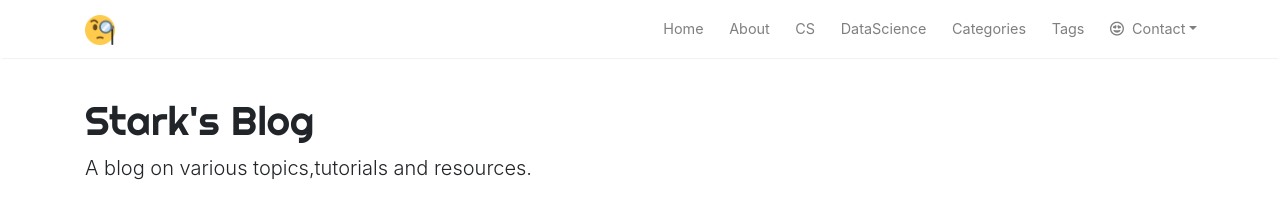
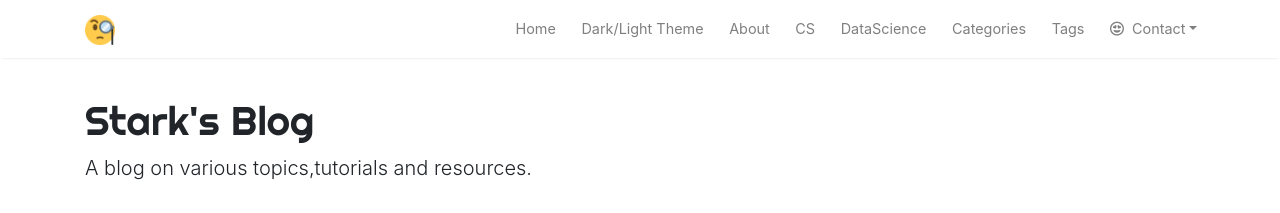
Before and after one commit to StarkSources/myblog, a Jekyll site: the page built from changelog.md, in a window 1280 px wide. Shown: the top 213 px of the page. Built offline with Jekyll 4.4.1, drawn with Linux system fonts in a browser that asks for light colours; nearby versions of some CDN libraries; our own code applies the rules of GitHub Pages for plain Markdown files; comment, search, counter and statistics services are not loaded.

Commit message:
Update default.html

```diff
--- a/_layouts/default.html
+++ b/_layouts/default.html
@@ -77,8 +77,15 @@
             box-sizing: border-box;
     }
     }
+theme{cursor:pointer}
 	</style>
 
+        <script>
+	        document.body.style.backgroundColor=sessionStorage.getItem("bg");
+		document.body.style.color=sessionStorage.getItem("cc");
+		function theme(){"rgb(255, 255, 255)"===sessionStorage.getItem("bg")?(sessionStorage.setItem("bg","rgb(6, 23, 37)"),sessionStorage.setItem("cc","#777")):null==sessionStorage.getItem("bg")?(sessionStorage.setItem("bg","rgb(6, 23, 37)"),sessionStorage.setItem("cc","#777")):"rgb(6, 23, 37)"===sessionStorage.getItem("bg")&&(sessionStorage.setItem("bg","rgb(255, 255, 255)"),sessionStorage.setItem("cc","#333"));document.body.style.backgroundColor=sessionStorage.getItem("bg");document.body.style.color=sessionStorage.getItem("cc")}
+;
+	</script>
 </head>
 
 {% if jekyll.environment == 'production' %}
@@ -126,6 +133,14 @@
                 <li class="nav-item">
                 {% endif %}
                 <a class="nav-link" href="https://starksources.github.io/">Home</a>
+                </li>
+
+		 {% if page.url == "" %}
+                <li class="nav-item active">
+                {% else %}
+                <li class="nav-item">
+                {% endif %}
+                <a class="nav-link theme" onclick="theme()" >Dark/Light Theme</a>
                 </li>
 
                 {% if page.url == "/about.html" %}
```
